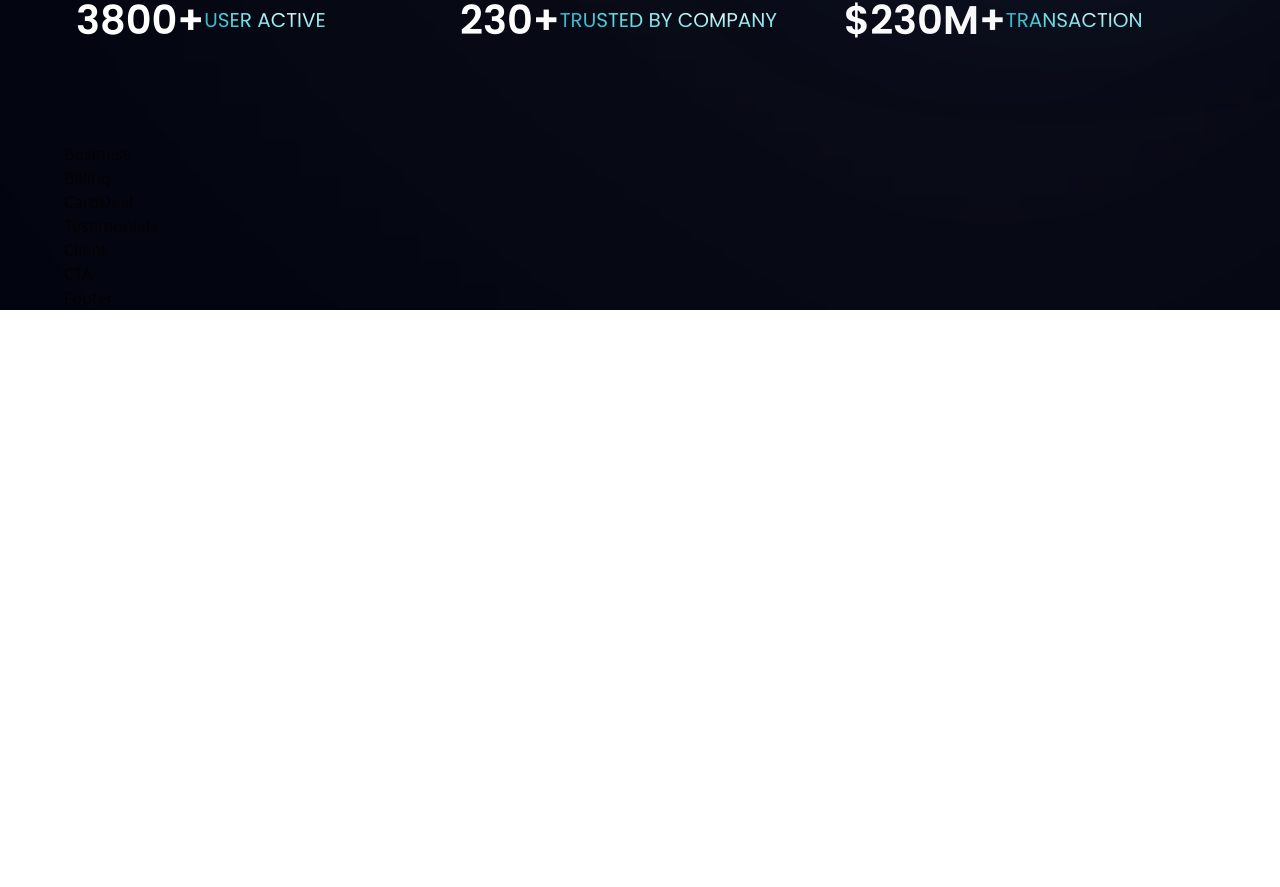
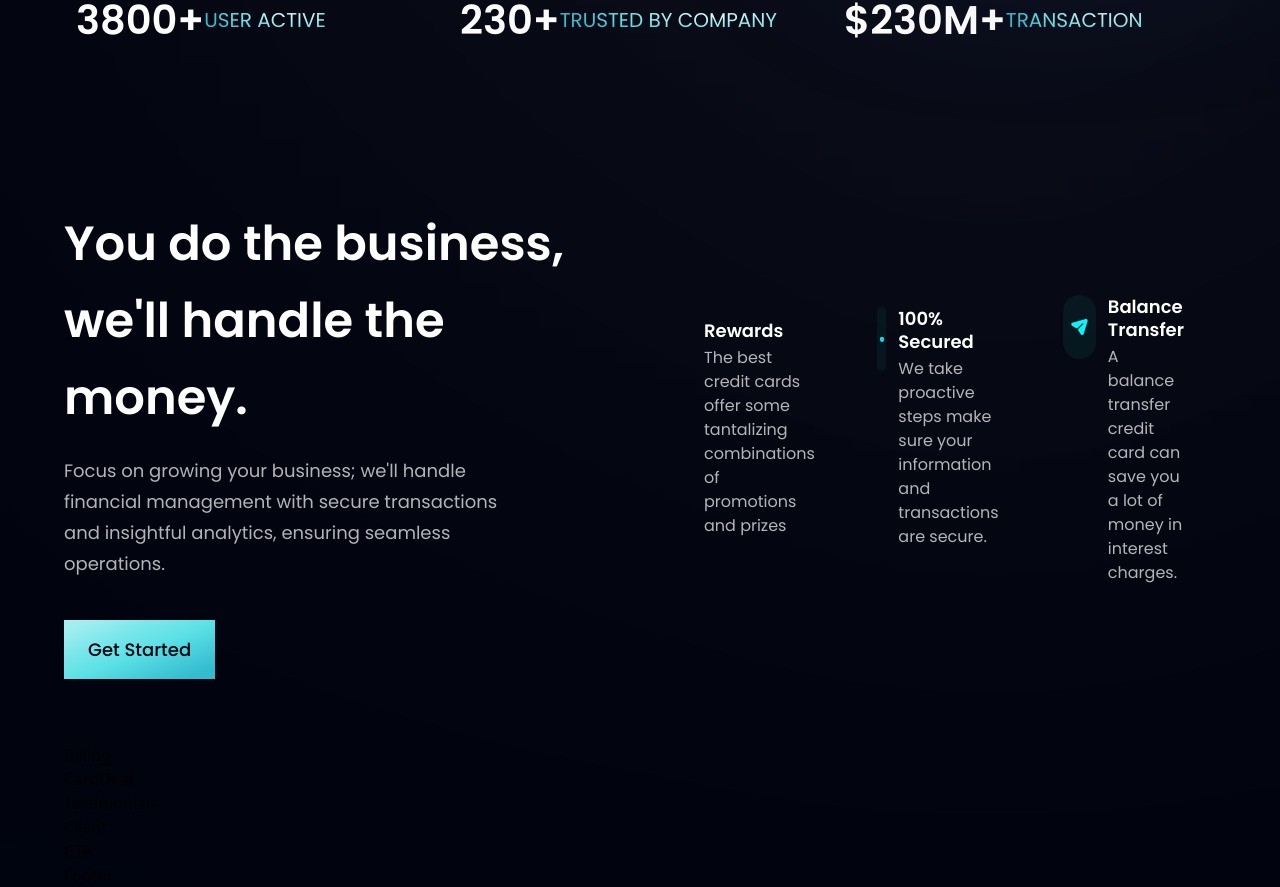
Before and after one commit to KaveeshaDisssanayake/bank-app, a React (Vite) app in the folder bank_app/: page / in a window 1280 px wide. Shown: the part 902-1789 px from the top of the page. Before the commit the page ends 1212 px from the top, so only its background shows below. Built offline with nearby package versions, Linux system fonts and the light colour scheme.

Commit message:
business section

```diff
--- a/bank_app/src/components/Business.jsx
+++ b/bank_app/src/components/Business.jsx
@@ -1,9 +1,45 @@
-import React from 'react'
+import { features } from "../constants";
+import styles, { layout } from "../style";
+import Button from './Button';
+
+const FeatureCard = ({ icon, title, content, index }) => (
+  <div className={`flex flex-row p-6 rounded-[20px] ${index !== features.length - 1 ? "mb-6" : "mb-0"} feature-card`}>
+    <div className={`w-[64px] h-[64px] rounded-full ${styles.flexCenter} bg-dimBlue`}>
+      <img src={icon} alt="icon" className="w-[50%] h-[50%] object-contain" />
+    </div>
+    <div className="flex-1 flex flex-col ml-3">
+      <h4 className="font-poppins font-semibold text-white text-[18px] leading-[23px] mb-1">
+        {title}
+      </h4>
+      <p className="font-poppins font-normal text-dimWhite text-[16px] leading-[24px] mb-1">
+        {content}
+      </p>
+    </div>
+  </div>
+);
 
 const Business = () => {
   return (
-    <div>Business</div>
-  )
+    <section id="features" className={layout.section}>
+      <div className={layout.sectionInfo}>
+        <h2 className={styles.heading2}>
+          You do the business,<br className="sm:block hidden" /> we'll handle the money.
+        </h2>
+        <p className={`${styles.paragraph} max-w-[470px] mt-5`}>
+          Focus on growing your business; we'll handle financial management with secure transactions and insightful analytics, ensuring seamless operations.
+        </p>
+        <Button styles="mt-10" />
+      </div>
+
+      <div className={`${layout.sectionImg} flex flex-wrap`}>
+        {features.map((feature, index) => (
+          <div className="w-full sm:w-1/3 p-2" key={feature.id}>
+            <FeatureCard key={feature.id} {...feature} index={index} />
+          </div>
+        ))}
+      </div>
+    </section>
+  );
 }
 
-export default Business
+export default Business;
--- a/bank_app/src/components/Button.jsx
+++ b/bank_app/src/components/Button.jsx
@@ -1,8 +1,11 @@
 import React from 'react'
 
-const Button = () => {
+const Button = ({styles}) => {
   return (
-    <div>Button</div>
+
+    <button type='button' className={`py-4 px-6 bg-blue-gradient font-poppins font-medium text-[18px] text-primary outline-none ${styles}`}>
+       Get Started
+    </button>
   )
 }
 
```
